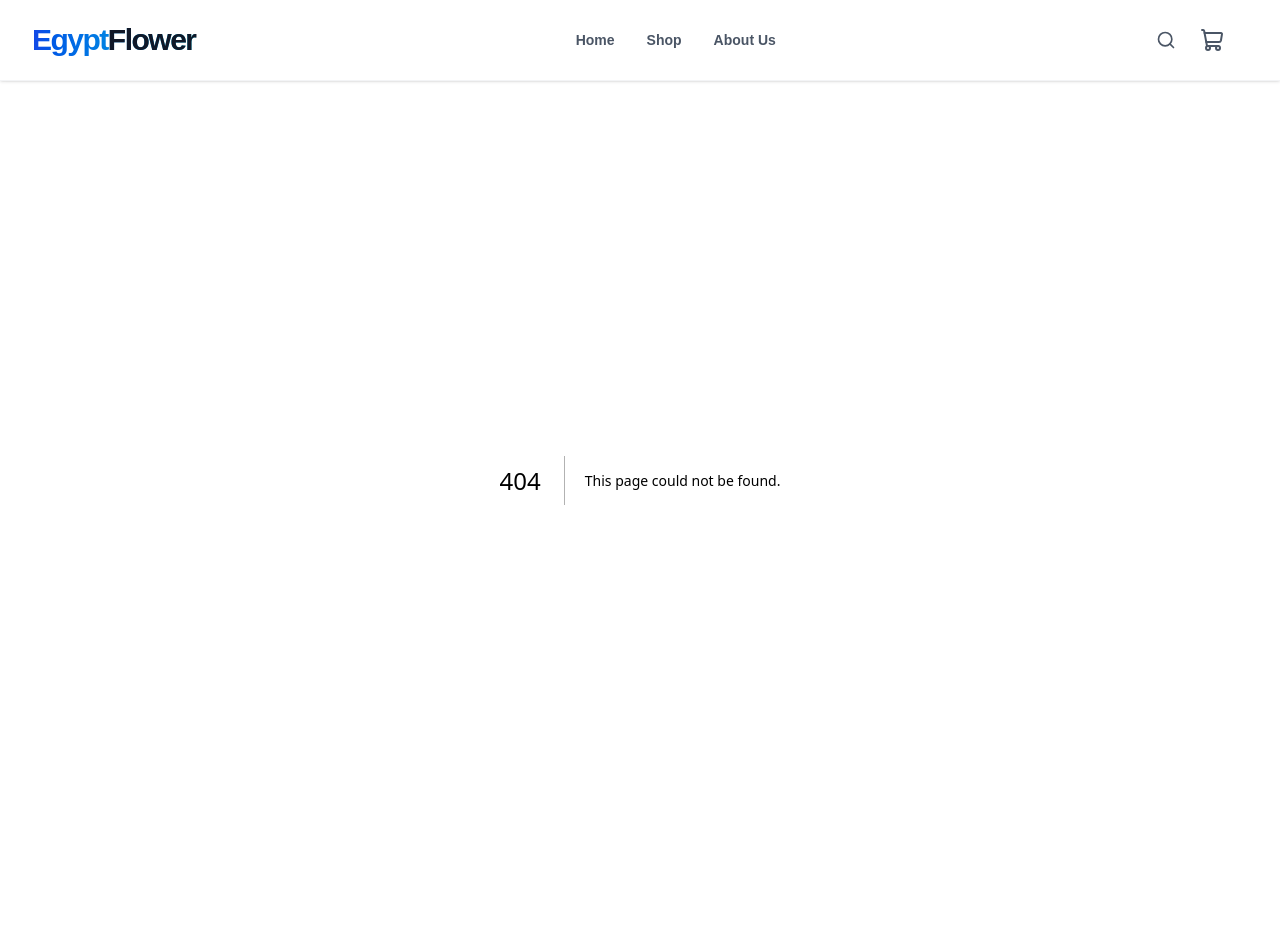
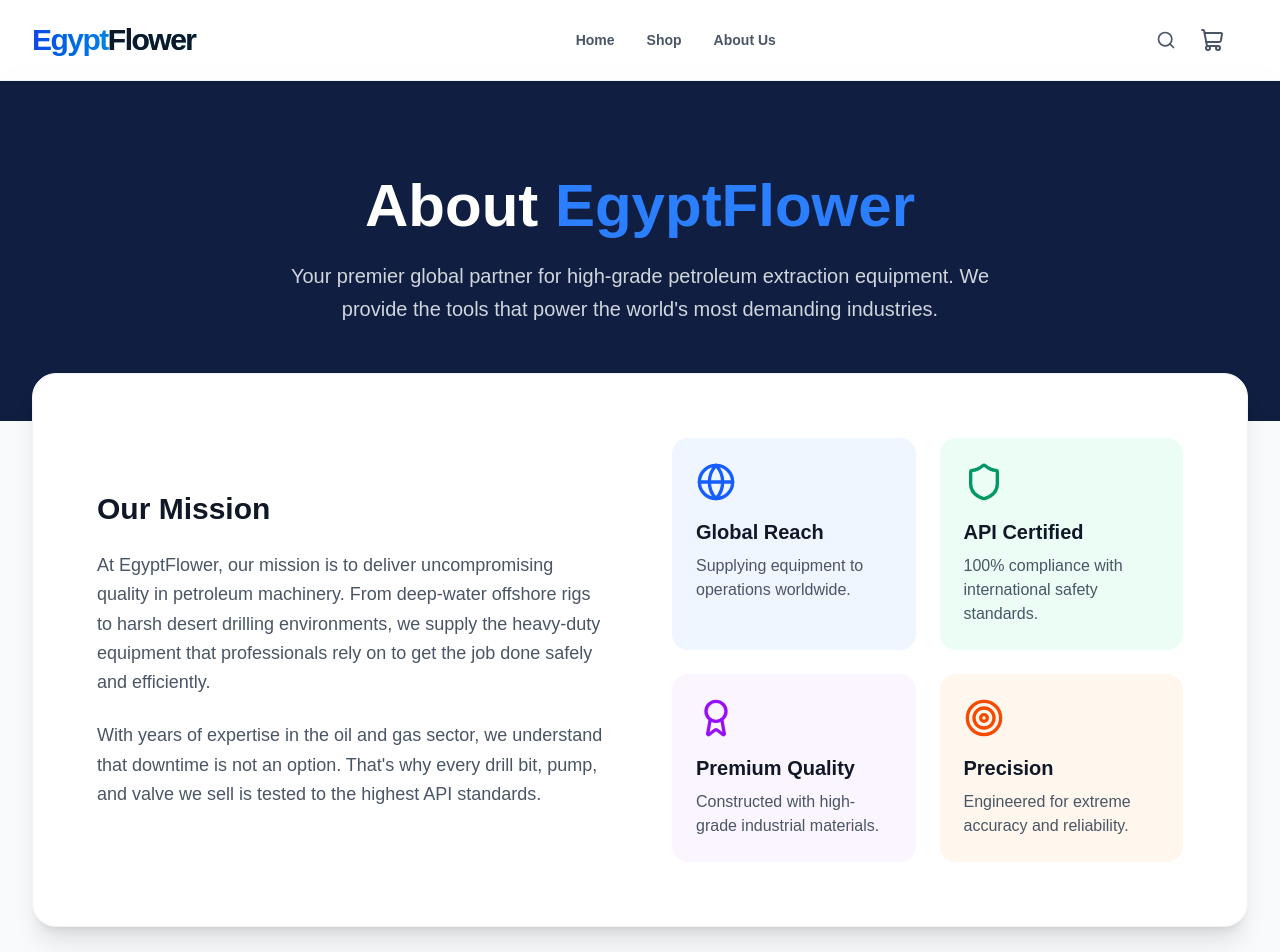
Before and after one commit to heshammera/egyptflower, a Next.js app: page /about in a window 1280 px wide. Before the commit this address had no page. Shown: the top 952 px of the page. Before the commit the page ends 880 px from the top, so only its background shows below. Built offline with nearby package versions, Linux system fonts and the light colour scheme.

Commit message:
Create About Us page

```diff
--- /dev/null
+++ b/src/app/about/page.tsx
@@ -0,0 +1,55 @@
+import { Target, Shield, Globe, Award } from 'lucide-react'
+
+export default function AboutPage() {
+  return (
+    <div className="min-h-screen bg-gray-50 pb-20">
+      {/* Hero Section */}
+      <section className="bg-slate-900 py-24 text-center px-4 relative overflow-hidden">
+        <div className="absolute inset-0 bg-blue-600/10" />
+        <h1 className="text-4xl md:text-6xl font-black text-white mb-6 relative z-10">About <span className="text-blue-500">EgyptFlower</span></h1>
+        <p className="text-xl text-gray-300 max-w-3xl mx-auto relative z-10 leading-relaxed font-light">
+          Your premier global partner for high-grade petroleum extraction equipment. We provide the tools that power the world's most demanding industries.
+        </p>
+      </section>
+
+      {/* Content Section */}
+      <section className="max-w-7xl mx-auto px-4 sm:px-6 lg:px-8 -mt-12 relative z-20">
+        <div className="bg-white rounded-3xl shadow-xl p-8 md:p-16 border border-gray-100">
+          <div className="grid grid-cols-1 md:grid-cols-2 gap-16 items-center">
+            <div>
+              <h2 className="text-3xl font-black text-gray-900 mb-6">Our Mission</h2>
+              <p className="text-gray-600 text-lg leading-relaxed mb-6">
+                At EgyptFlower, our mission is to deliver uncompromising quality in petroleum machinery. From deep-water offshore rigs to harsh desert drilling environments, we supply the heavy-duty equipment that professionals rely on to get the job done safely and efficiently.
+              </p>
+              <p className="text-gray-600 text-lg leading-relaxed">
+                With years of expertise in the oil and gas sector, we understand that downtime is not an option. That's why every drill bit, pump, and valve we sell is tested to the highest API standards.
+              </p>
+            </div>
+            <div className="grid grid-cols-1 sm:grid-cols-2 gap-6">
+              <div className="p-6 bg-blue-50 rounded-2xl hover:-translate-y-1 transition-transform">
+                <Globe className="w-10 h-10 text-blue-600 mb-4" />
+                <h3 className="font-bold text-gray-900 text-xl mb-2">Global Reach</h3>
+                <p className="text-gray-600">Supplying equipment to operations worldwide.</p>
+              </div>
+              <div className="p-6 bg-emerald-50 rounded-2xl hover:-translate-y-1 transition-transform">
+                <Shield className="w-10 h-10 text-emerald-600 mb-4" />
+                <h3 className="font-bold text-gray-900 text-xl mb-2">API Certified</h3>
+                <p className="text-gray-600">100% compliance with international safety standards.</p>
+              </div>
+              <div className="p-6 bg-purple-50 rounded-2xl hover:-translate-y-1 transition-transform">
+                <Award className="w-10 h-10 text-purple-600 mb-4" />
+                <h3 className="font-bold text-gray-900 text-xl mb-2">Premium Quality</h3>
+                <p className="text-gray-600">Constructed with high-grade industrial materials.</p>
+              </div>
+              <div className="p-6 bg-orange-50 rounded-2xl hover:-translate-y-1 transition-transform">
+                <Target className="w-10 h-10 text-orange-600 mb-4" />
+                <h3 className="font-bold text-gray-900 text-xl mb-2">Precision</h3>
+                <p className="text-gray-600">Engineered for extreme accuracy and reliability.</p>
+              </div>
+            </div>
+          </div>
+        </div>
+      </section>
+    </div>
+  )
+}
```
